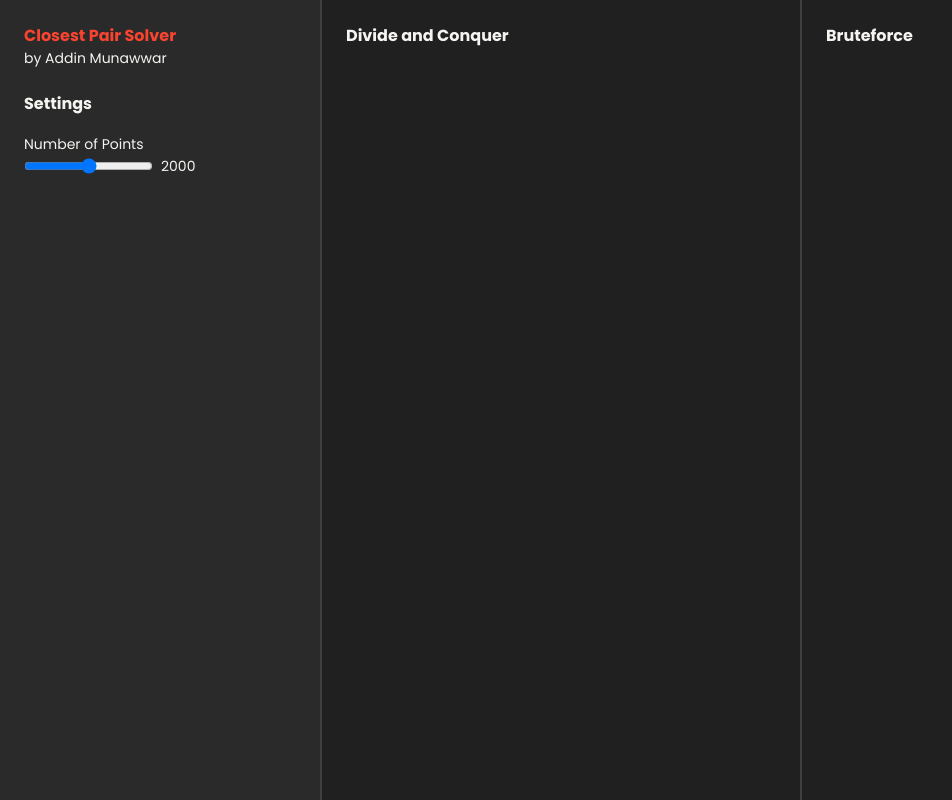
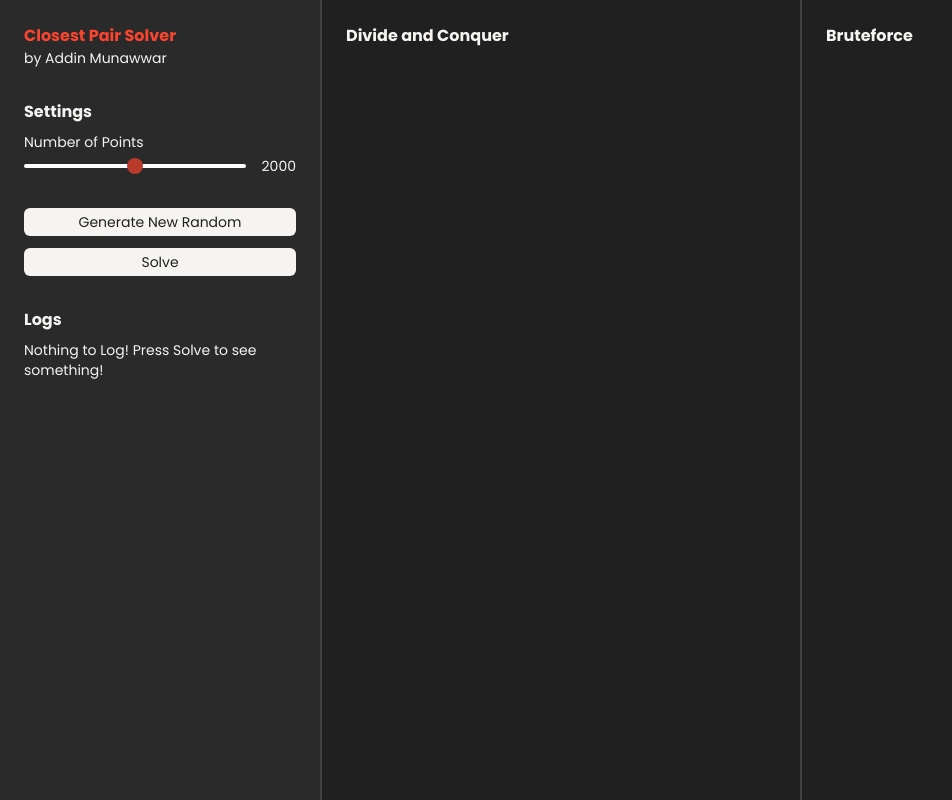
Before and after one commit to cadevue/closest-pair-frontend, a website built with Vite: page index.html in a window 1280 px wide. Shown: the whole page, without its empty margins (0-952 px from the left). Built offline with nearby package versions, Linux system fonts and the light colour scheme.

Commit message:
feat: side bar

```diff
--- a/index.html
+++ b/index.html
@@ -9,19 +9,33 @@
   </head>
   <body>
     <div id="app" class="flex w-full h-screen">
-      <div class="w-80 h-full bg-dark-1 text-light px-6 py-6">
+      <div class="w-80 h-full bg-dark-1 text-light px-6 py-6 flex flex-col gap-8">
+        <div>
           <h1 class="text-light-accent">Closest Pair Solver</h1>
           <p>by Addin Munawwar</p>
-          <div class="mt-6">
-            <h1>Settings</h1>
-            <div class="mt-4">
-              <label for="numOfPoints">Number of Points</label>
-              <div class="flex items-center gap-2">
-                <input type="range" id="numOfPoints" />
-                <span id="numOfPointsValue">2000</span>
-              </div>
+        </div>
+        <div class="flex flex-col gap-2">
+          <h1>Settings</h1>
+          <div class="flex flex-col gap-1">
+            <label for="numOfPoints">Number of Points</label>
+            <div class="flex items-center gap-4">
+              <input type="range" id="numOfPoints" />
+              <span id="numOfPointsValue">2000</span>
             </div>
           </div>
+        </div>
+        <div class="flex flex-col gap-3">
+          <button id="generatePoints" class="bg-light text-dark-2 text-sm py-1 rounded-md cursor-pointer hover:bg-accent">
+            Generate New Random
+          </button>
+          <button id="solve" class="bg-light text-dark-2 text-sm py-1 rounded-md cursor-pointer hover:bg-accent">
+            Solve
+          </button>
+        </div>
+        <div class="flex flex-col gap-2">
+          <h1>Logs</h1>
+          <p id="logp">Nothing to Log! Press Solve to see something!</p>
+        </div>
       </div>
       <div class="w-0.5 h-full bg-gray"></div>
       <div class="flex-1 h-full bg-dark-2 text-light relative">
--- a/src/main.ts
+++ b/src/main.ts
@@ -8,3 +8,7 @@ const INITIAL_NUM_OF_POINTS = 2000;
 
 let numOfPoints = INITIAL_NUM_OF_POINTS;
 let points : Array<Point> = new Array(MAX_NUM_OF_POINTS);
+
+function createScatterPlotRenderer() {
+
+}
--- a/src/style.css
+++ b/src/style.css
@@ -92,3 +92,19 @@ li {
 label {
   @apply text-sm;
 }
+
+input[type='range'] {
+  @apply appearance-none cursor-pointer w-full h-1 bg-white rounded-full;
+}
+
+input[type='range']::-webkit-slider-thumb {
+  @apply appearance-none bg-accent h-4 w-4 rounded-full outline-none border-none;
+}
+
+input[type='range']::-moz-range-thumb {
+  @apply appearance-none bg-accent h-4 w-4 rounded-full outline-none border-none;
+}
+
+input[type='range']::-moz-range-progress {
+  @apply bg-accent h-1 rounded-full outline-none border-none;
+}
```
